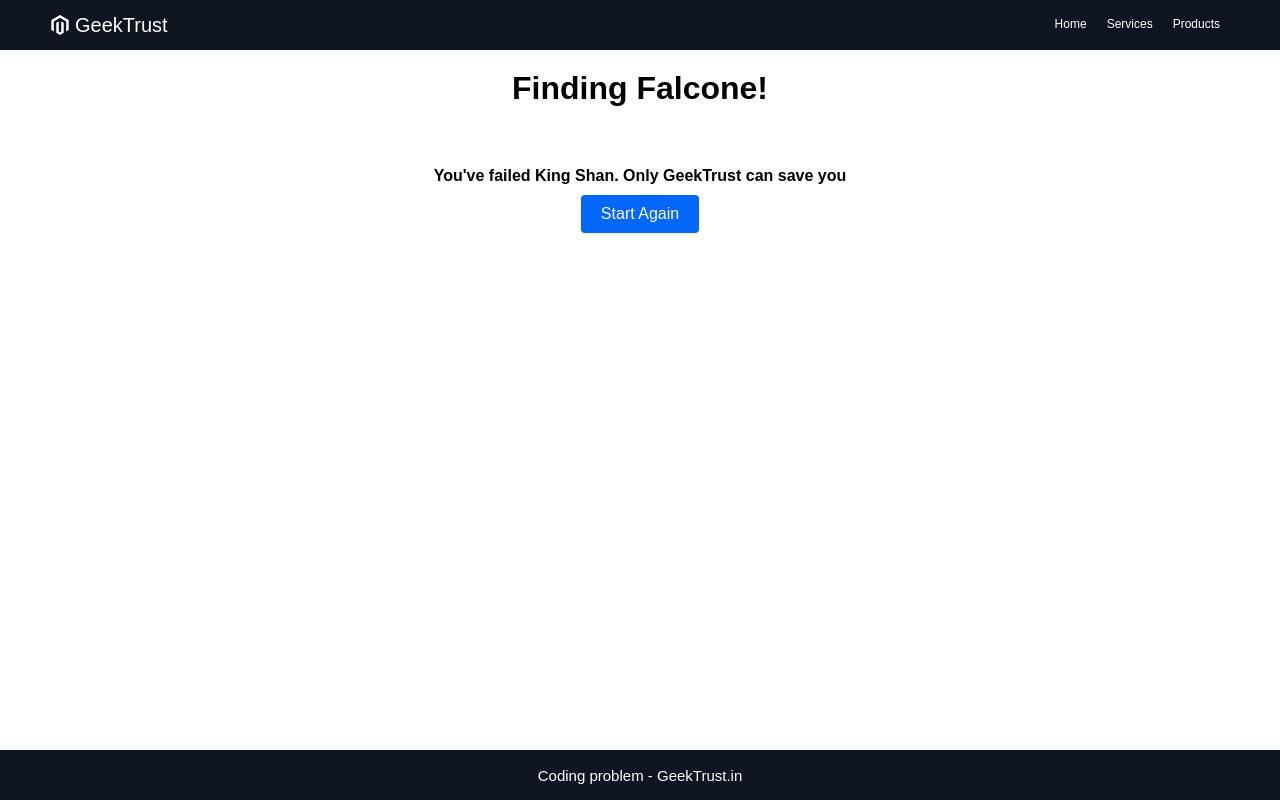
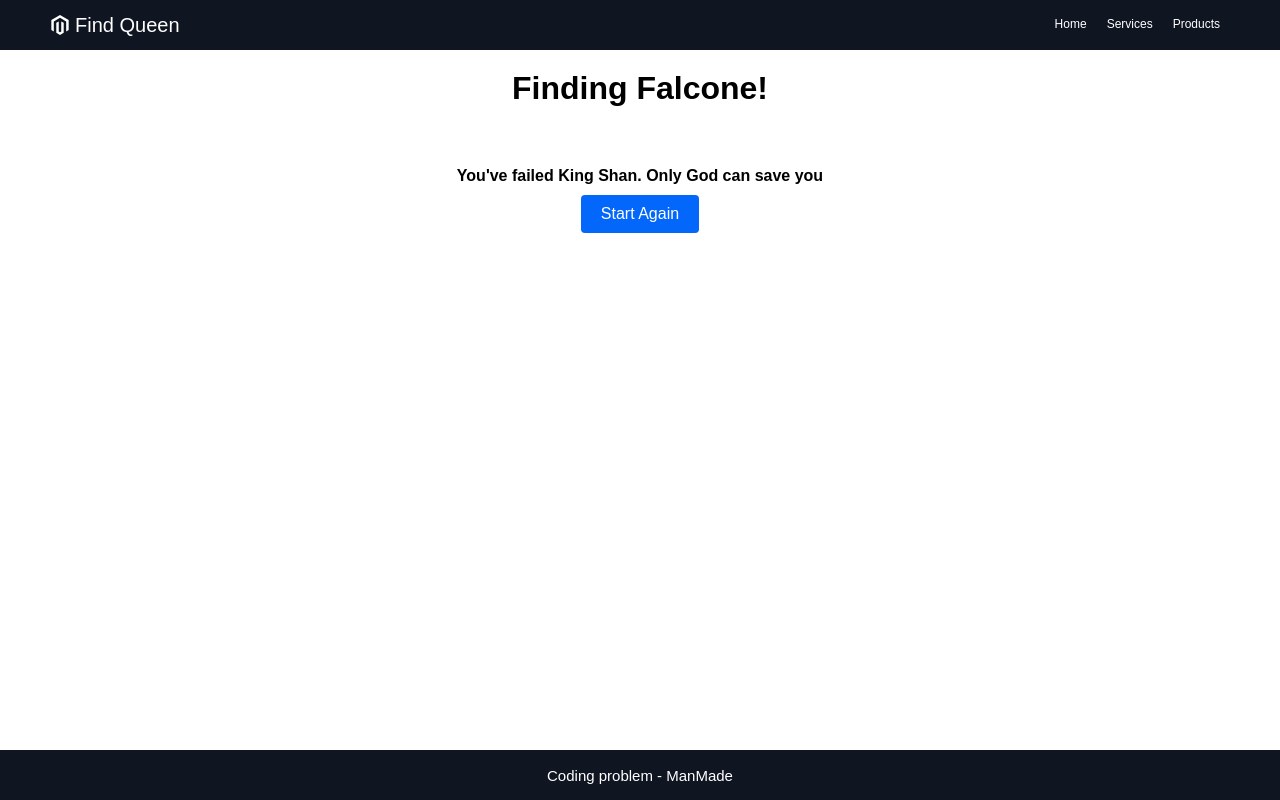
Before and after one commit to deepakpahwa19/FEproblem1, a React (Create React App) app: page /findFalcone/result in a window 1280 px wide. Built offline with nearby package versions, Linux system fonts and the light colour scheme.

Commit message:
asdfasdf

```diff
--- a/src/App.jsx
+++ b/src/App.jsx
@@ -12,10 +12,7 @@
             <Navbar />
             <MainSection></MainSection>
             <Footer justifyContent='center'>
-                <AnchorView
-                    href='https://www.geektrust.in/coding-problem/frontend/space'
-                    anchorName='Coding problem - GeekTrust.in'
-                />
+                <AnchorView href='' anchorName='Coding problem - ManMade' />
             </Footer>
         </>
     );
--- a/src/components/NavBar/Navbar.jsx
+++ b/src/components/NavBar/Navbar.jsx
@@ -38,7 +38,7 @@
                 <NavbarContainer>
                     <NavLogo to='/'>
                         <NavIcon />
-                        GeekTrust
+                        Find Queen
                     </NavLogo>
                     <MobileIcon onClick={handleClick}>{click ? <FaTimes /> : <FaBars />}</MobileIcon>
                     <NavMenu onClick={handleClick} click={click}>
--- a/src/feature/FindFalcone/components/ResultFindFalcone/ResultFindFalcone.jsx
+++ b/src/feature/FindFalcone/components/ResultFindFalcone/ResultFindFalcone.jsx
@@ -26,7 +26,7 @@
             </>
         );
     } else {
-        content = <H4>You've failed King Shan. Only GeekTrust can save you</H4>;
+        content = <H4>You've failed King Shan. Only God can save you</H4>;
     }
 
     return (
--- a/src/views/NavBarView/NavbarView.jsx
+++ b/src/views/NavBarView/NavbarView.jsx
@@ -73,10 +73,6 @@
     height: 80px;
     border-bottom: 2px solid transparent;
 
-    &:hover {
-        border-bottom: 2px solid #4b59f7;
-    }
-
     @media screen and (max-width: 960px) {
         width: 100%;
         &:hover {
```
